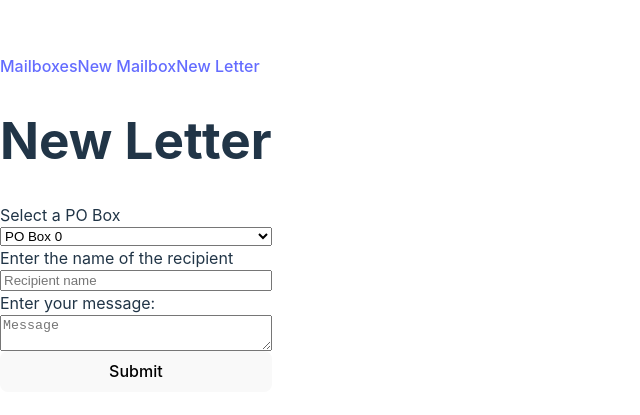
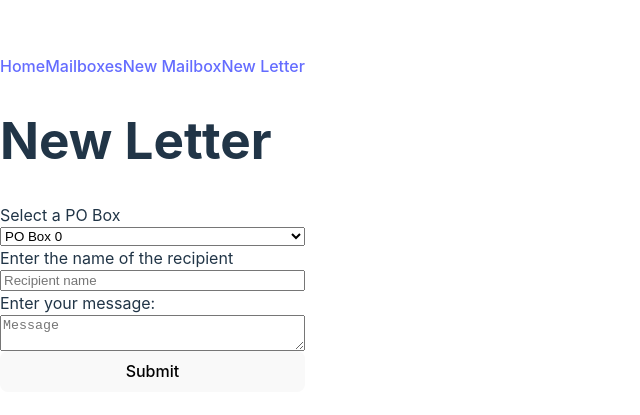
Before and after one commit to whlong1/react-router-lab-solution, a React (Vite) app: page /new-letter in a window 1280 px wide. Shown: the part 177-592 px from the top of the page, without its empty margins (0-640 px from the left). Built offline with nearby package versions, Linux system fonts and the light colour scheme.

Commit message:
Update readme

```diff
--- a/src/App.jsx
+++ b/src/App.jsx
@@ -2,14 +2,14 @@ import { Route, Routes } from "react-router-dom";
 import { useState } from "react";
 
 // components
-import Nav from "./components/Nav";
-import MailboxForm from "./components/MailboxForm";
-import MailboxList from "./components/MailboxList";
-import MailboxDetails from "./components/MailboxDetails";
-import LetterForm from "./components/LetterForm";
+import NavBar from './components/NavBar';
+import MailboxForm from './components/MailboxForm';
+import MailboxList from './components/MailboxList';
+import MailboxDetails from './components/MailboxDetails';
+import LetterForm from './components/LetterForm';
 
 const mailboxObjectExample = {
-  _id: 0, boxSize: "Small", boxholder: "Alex",
+  _id: 0, boxSize: 'Small', boxholder: 'Alex',
 };
 
 const App = () => {
@@ -30,9 +30,9 @@ const App = () => {
 
   return (
     <>
-      <Nav />
+      <NavBar />
       <Routes>
-        <Route path="/" element={<h1>Post Office</h1>} />
+        <Route path="/" element={<main><h1>Post Office</h1></main>} />
         <Route path="/new-mailbox" element={<MailboxForm addBox={addBox} />} />
         <Route path="/mailboxes" element={<MailboxList mailboxes={mailboxes} />} />
 
--- a/src/components/Nav.jsx
+++ b/src/components/NavBar.jsx
@@ -1,8 +1,9 @@
 import { Link } from "react-router-dom";
 
-const Nav = () => {
+const NavBar = () => {
   return (
     <nav>
+      <Link to="/">Home</Link>
       <Link to="/mailboxes">Mailboxes</Link>
       <Link to="/new-mailbox">New Mailbox</Link>
       <Link to="/new-letter">New Letter</Link>
@@ -10,4 +11,4 @@ const Nav = () => {
   );
 };
 
-export default Nav;
+export default NavBar;
```
Also changed, not shown: 1 other file (tests, documents, lock files or other folders).
